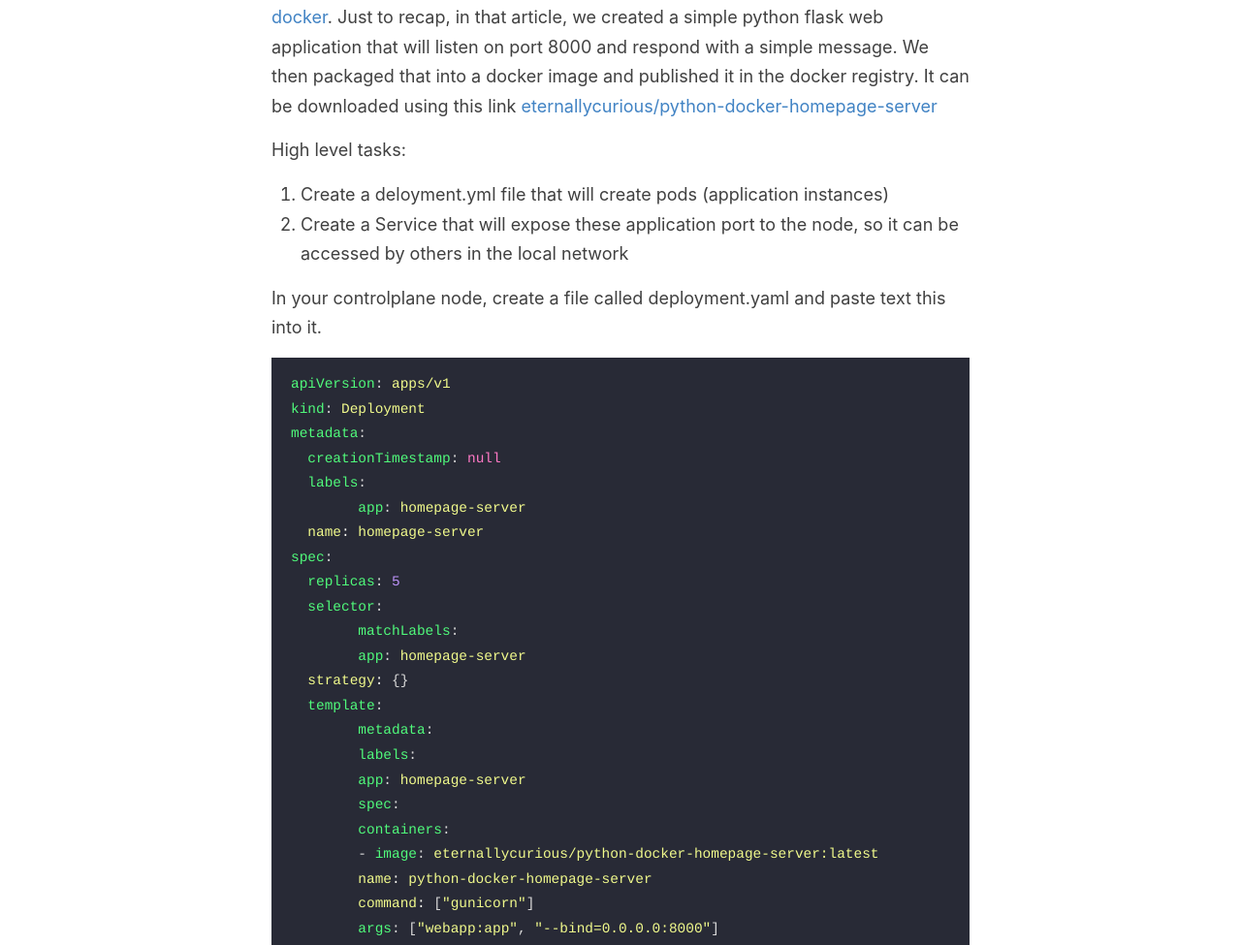
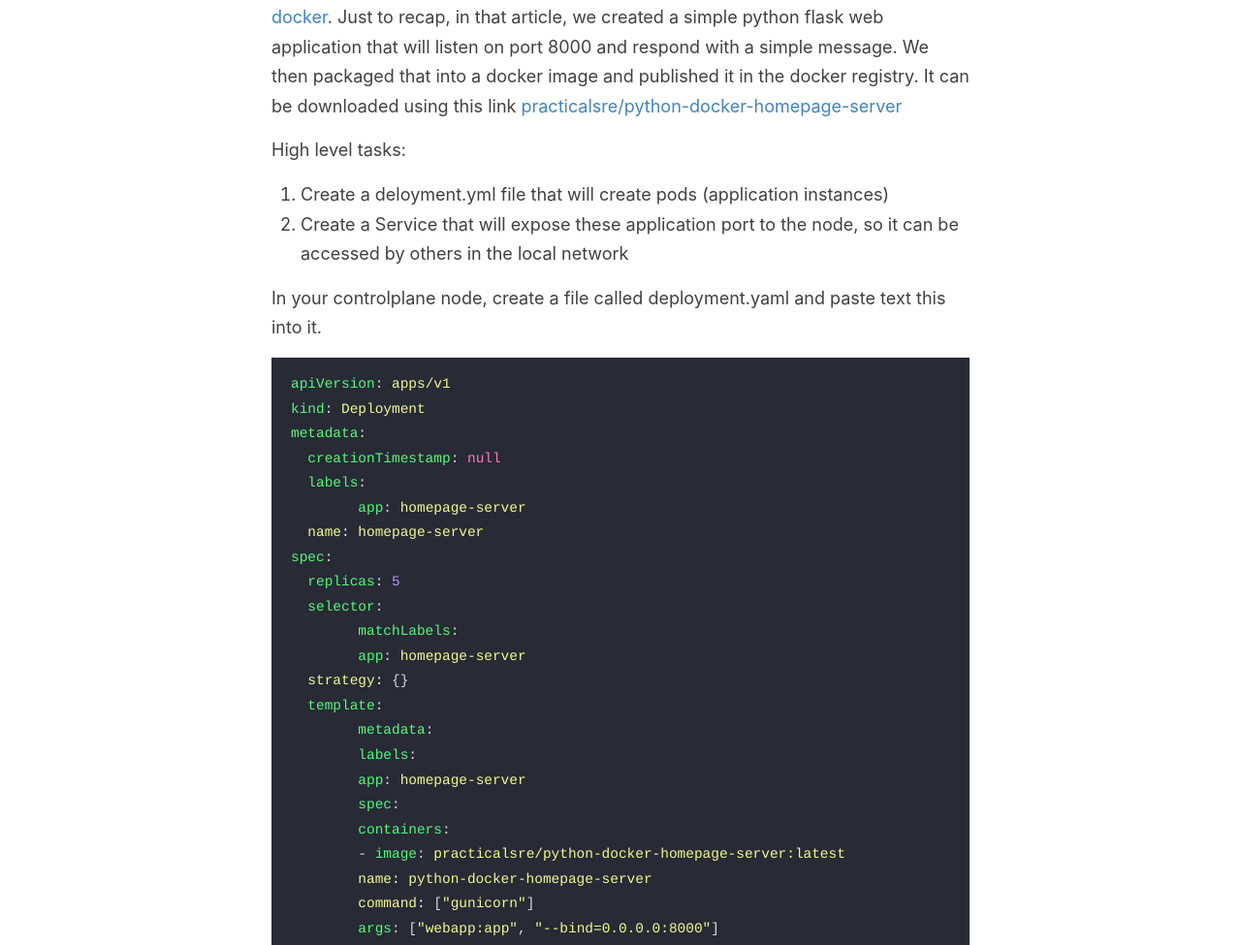
Before and after one commit to tgangte/tgangte.github.io, a Jekyll site: the page built from _posts/2024-02-11-kubernetes-home-lab.md, in a window 1280 px wide and 1400 px high, scrolled down 4699 px. Shown: the part 161-1136 px from the top of the window at 97% size. Built offline with Jekyll 4.4.1, drawn with Linux system fonts in a browser that asks for light colours; comment, search, counter and statistics services are not loaded.

Commit message:
Update 2024-02-11-kubernetes-home-lab.md

```diff
--- a/_posts/2024-02-11-kubernetes-home-lab.md
+++ b/_posts/2024-02-11-kubernetes-home-lab.md
@@ -100,7 +100,7 @@ This completes the kubernetes cluster setup, and you are now ready to deploy app
 
 ## Deploy a sample python application
 
-We will deploy a simple python web application that was previously written and containerized in a docker image in a different article. Refer [gettting started with docker](/getting-started-with-docker/). Just to recap, in that article, we created a simple python flask web application that will listen on port 8000 and respond with a simple message. We then packaged that into a docker image and published it in the docker registry. It can be downloaded using this link [eternallycurious/python-docker-homepage-server](https://hub.docker.com/repository/docker/eternallycurious/python-docker-homepage-server/general)
+We will deploy a simple python web application that was previously written and containerized in a docker image in a different article. Refer [gettting started with docker](/getting-started-with-docker/). Just to recap, in that article, we created a simple python flask web application that will listen on port 8000 and respond with a simple message. We then packaged that into a docker image and published it in the docker registry. It can be downloaded using this link [practicalsre/python-docker-homepage-server](https://hub.docker.com/r/practicalsre/python-docker-homepage-server)
 
 High level tasks:
 
@@ -128,7 +128,7 @@ spec:
     	app: homepage-server
 	spec:
   	containers:
-  	- image: eternallycurious/python-docker-homepage-server:latest
+  	- image: practicalsre/python-docker-homepage-server:latest
     	name: python-docker-homepage-server
     	command: ["gunicorn"]
     	args: ["webapp:app", "--bind=0.0.0.0:8000"]
```
